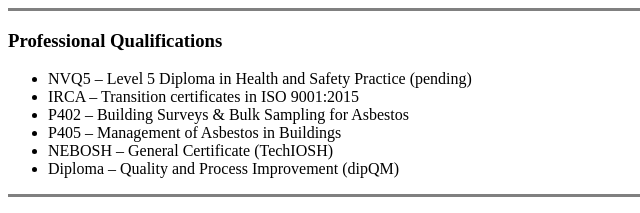
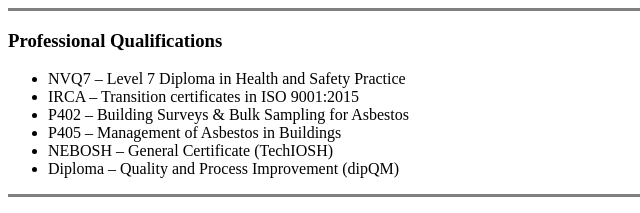
Before and after one commit to martcon47/CV, a plain HTML site: page index.html in a window 1280 px wide. Shown: the part 475-688 px from the top of the page, 0-640 px from the left. Drawn offline with Linux system fonts and the light colour scheme.

Commit message:
Update index.html

```diff
--- a/index.html
+++ b/index.html
@@ -23,7 +23,7 @@
   <hr size="3" noshade>
   <h3>Professional Qualifications</h3>
   <ul>
-    <li>NVQ5 – Level 5 Diploma in Health and Safety Practice (pending)</li>
+    <li>NVQ7 – Level 7 Diploma in Health and Safety Practice</li>
     <li>IRCA – Transition certificates in ISO 9001:2015</li>
     <li>P402 – Building Surveys & Bulk Sampling for Asbestos</li>
     <li>P405 – Management of Asbestos in Buildings</li>
```
